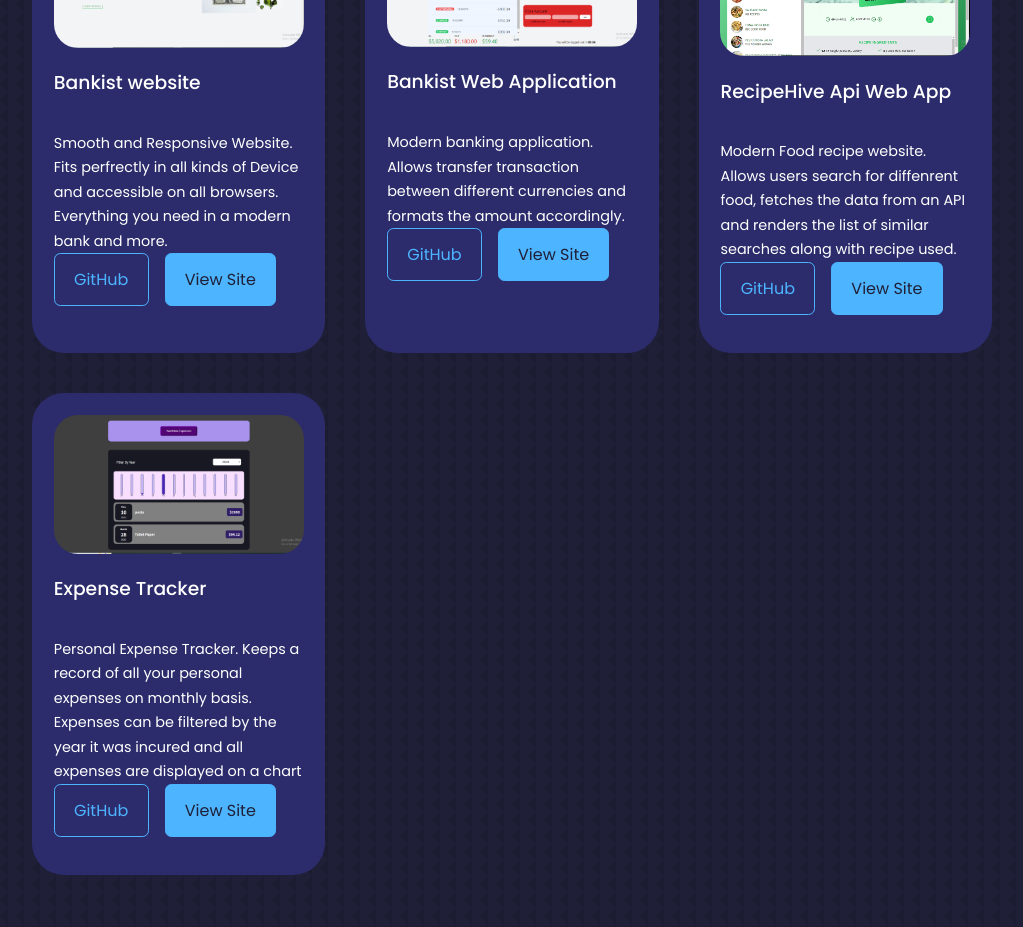
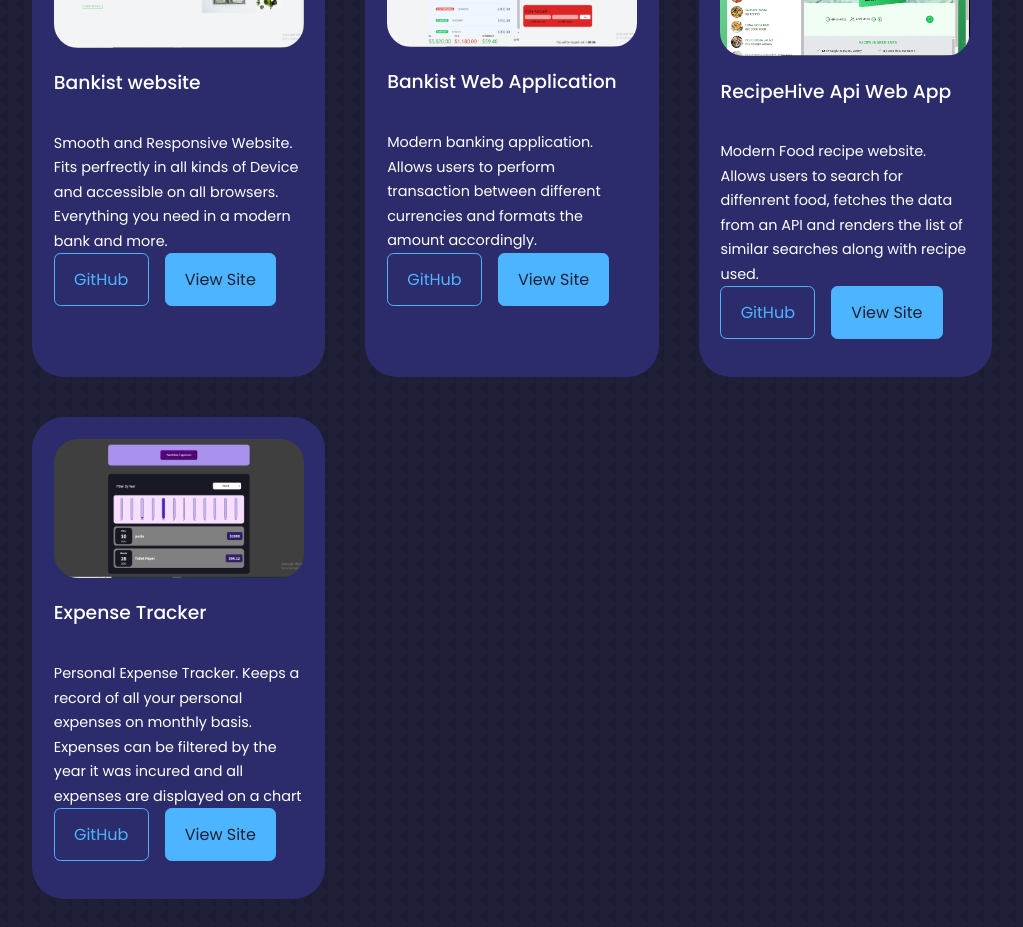
Before and after one commit to AfrokingJasper/My-React-Portfolio, a React (Create React App) app: page / in a window 1280 px wide. Shown: the part 3220-4147 px from the top of the page, without its empty margins (128-1151 px from the left). Built offline with nearby package versions, Linux system fonts and the light colour scheme.

Commit message:
spelling error

```diff
--- a/src/components/portfolio/portfolio.jsx
+++ b/src/components/portfolio/portfolio.jsx
@@ -22,7 +22,7 @@
     github: "https://github.com/AfrokingJasper/Bankist-web-app",
     site: "https://bankist-web-app.vercel.app/",
     description:
-      "Modern banking application. Allows transfer transaction between different currencies and formats the amount accordingly.",
+      "Modern banking application. Allows users to perform transaction between different currencies and formats the amount accordingly.",
   },
   {
     id: 3,
@@ -31,7 +31,7 @@
     github: "https://github.com/AfrokingJasper/forkify-web-app",
     site: "https://fortune-forkify-recipe.netlify.app/",
     description:
-      "Modern Food recipe website. Allows users search for diffenrent food, fetches the data from an API and renders the list of similar searches along with recipe used.",
+      "Modern Food recipe website. Allows users to search for diffenrent food, fetches the data from an API and renders the list of similar searches along with recipe used.",
   },
   {
     id: 3,
```
